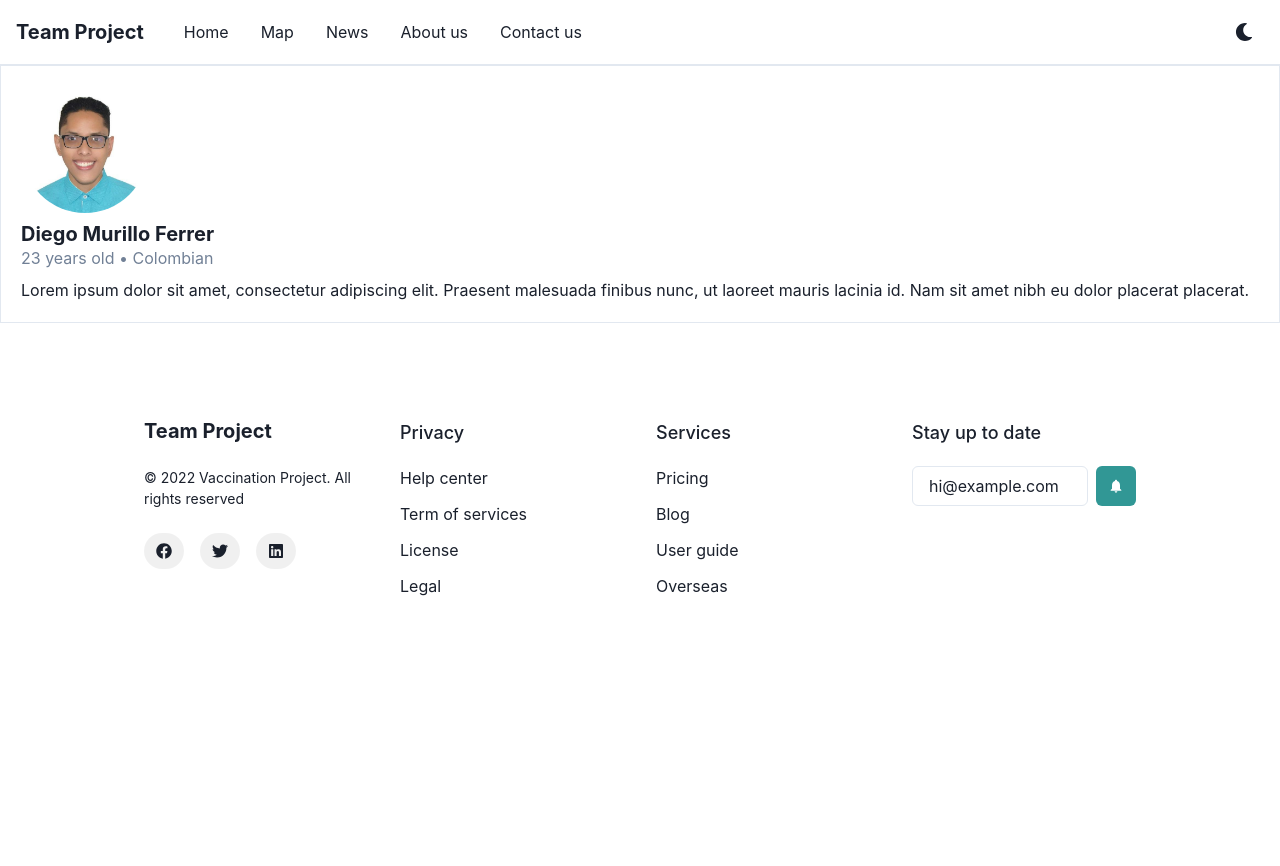
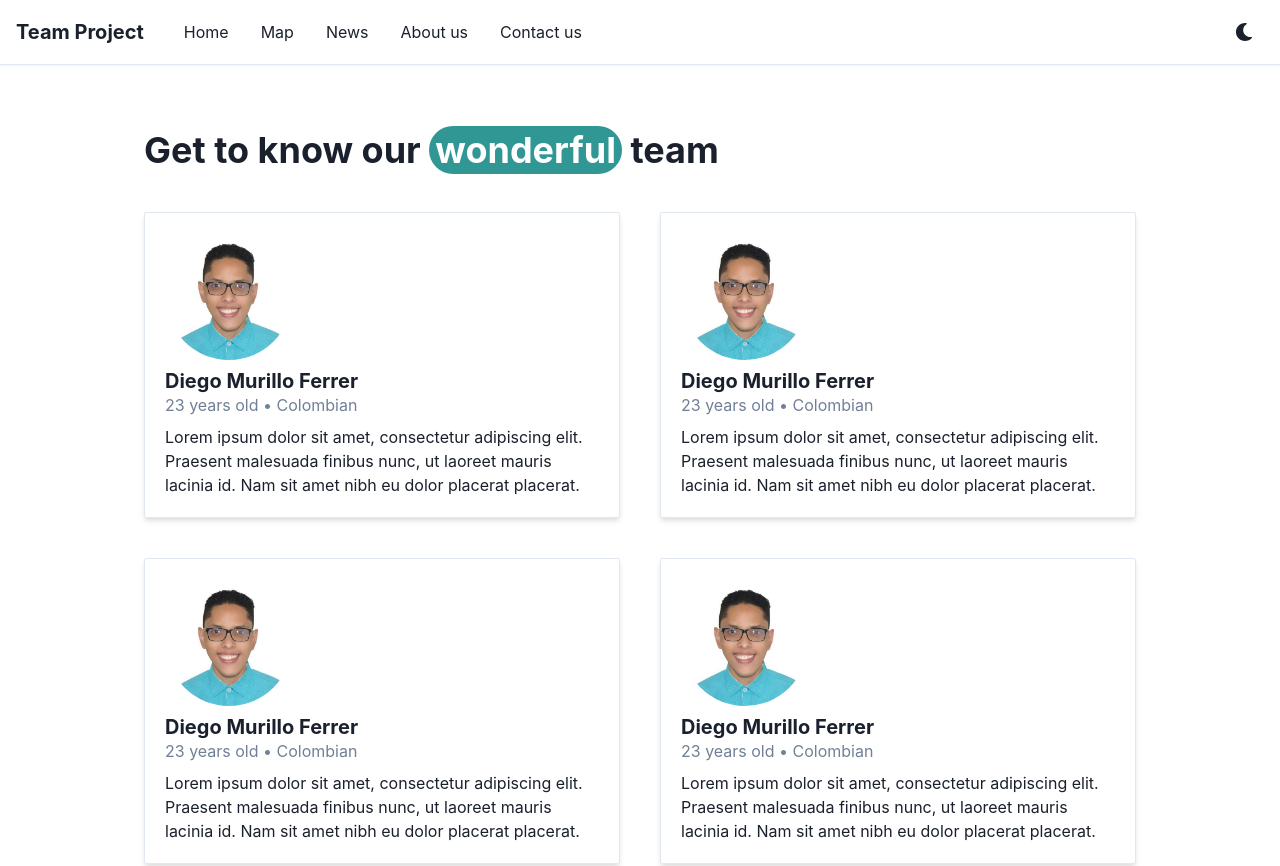
Before and after one commit to Dedox-tech/chakra-landing-page, a React (Create React App) app: page /about-us in a window 1280 px wide. Shown: the top 866 px of the page. Before the commit the page ends 800 px from the top, so only its background shows below. Built offline with nearby package versions, Linux system fonts and the light colour scheme.

Commit message:
Add description data of the team members

```diff
--- a/src/components/AboutUsCard.js
+++ b/src/components/AboutUsCard.js
@@ -4,7 +4,7 @@ import Diego from "../images/Diego-Murillo.png";
 
 export default function AboutUsCard() {
     return (
-        <Box borderWidth="1px" p={5}>
+        <Box borderWidth="1px" p={5} boxShadow="md" borderRadius="sm">
             <Avatar src={Diego} size="2xl" borderWidth="1px" />
             <Box mt={2}>
                 <Heading as="h6" size="md">
--- /dev/null
+++ b/src/components/AboutUsCardsList.js
@@ -0,0 +1,14 @@
+import React from "react";
+import { SimpleGrid } from "@chakra-ui/react";
+import AboutUsCard from "./AboutUsCard";
+
+export default function AboutUsCardsLists() {
+    return (
+        <SimpleGrid columns={{ base: 1, lg: 2 }} spacing={10} my={10}>
+            <AboutUsCard />
+            <AboutUsCard />
+            <AboutUsCard />
+            <AboutUsCard />
+        </SimpleGrid>
+    );
+}
--- a/src/components/CustomCard.js
+++ b/src/components/CustomCard.js
@@ -23,7 +23,13 @@ function CustomCard({
     const tealLightOrTealDarkColor = useColorModeValue("teal.500", "teal.200");
 
     return (
-        <Box maxW="410px" boxShadow="md" p={6} overflow="hidden">
+        <Box
+            maxW="410px"
+            boxShadow="md"
+            p={6}
+            overflow="hidden"
+            borderRadius="sm"
+        >
             <Image src={image} alt={imageAlt} objectFit="fill" />
             <Stack mt="5">
                 <Text
--- a/src/components/CustomHeader.js
+++ b/src/components/CustomHeader.js
@@ -10,6 +10,7 @@ import {
     ButtonGroup,
     Image,
     chakra,
+    Highlight,
 } from "@chakra-ui/react";
 import { motion, isValidMotionProp } from "framer-motion";
 import HeaderImageLight from "../images/Image-Header-Light.svg";
@@ -34,6 +35,9 @@ export default function CustomHeader() {
         base: 6,
     });
 
+    const tealLightOrTealDarkColor = useColorModeValue("teal.500", "teal.200");
+    const whiteOrGrayColor = useColorModeValue("white", "gray.800");
+
     return (
         <Container maxWidth={customMaxWidth} py={customPadding} centerContent>
             <Heading
@@ -41,15 +45,18 @@ export default function CustomHeader() {
                 fontSize={{ base: "4xl", sm: "5xl", md: "6xl" }}
                 align="center"
             >
-                Track Coronavirus
-                <Text
-                    as="span"
-                    color={useColorModeValue("teal.500", "teal.200")}
+                <Highlight
+                    query="Vaccinations"
+                    styles={{
+                        px: "2",
+                        py: "0.5",
+                        rounded: "full",
+                        bg: tealLightOrTealDarkColor,
+                        color: whiteOrGrayColor,
+                    }}
                 >
-                    {" "}
-                    Vaccinations{" "}
-                </Text>
-                around the world
+                    Track Coronavirus Vaccinations around the world
+                </Highlight>
             </Heading>
             <Text mt={8} fontSize={{ base: "lg", md: "xl" }} align="center">
                 Did you know that more than 5.29 billion people worldwide have
--- a/src/components/NavBar.js
+++ b/src/components/NavBar.js
@@ -25,6 +25,7 @@ export default function NavBar() {
             borderColor={lightOrUltraDark}
             minH="65px"
             px={4}
+            boxShadow="sm"
         >
             <Flex alignItems="center" justifyContent="space-between" h={16}>
                 <IconButton
--- a/src/pages/AboutUsPage.js
+++ b/src/pages/AboutUsPage.js
@@ -1,14 +1,52 @@
 import React from "react";
-import { Box } from "@chakra-ui/react";
+import {
+    Container,
+    useBreakpointValue,
+    Box,
+    Heading,
+    Highlight,
+    useColorModeValue,
+} from "@chakra-ui/react";
 import NavBar from "../components/NavBar";
 import Footer from "../components/Footer";
-import AboutUsCard from "../components/AboutUsCard";
+import AboutUsCardsLists from "../components/AboutUsCardsList";
 
 export default function MainPage() {
+    const customMaxWidth = useBreakpointValue({
+        xl: "container.lg",
+        lg: "4xl",
+        md: "2xl",
+    });
+
+    const customPadding = useBreakpointValue({
+        lg: 16,
+        md: 12,
+        base: 6,
+    });
+
+    const tealLightOrTealDarkColor = useColorModeValue("teal.500", "teal.200");
+    const whiteOrGrayColor = useColorModeValue("white", "gray.800");
+
     return (
         <Box>
             <NavBar />
-            <AboutUsCard />
+            <Container maxWidth={customMaxWidth} py={customPadding}>
+                <Heading>
+                    <Highlight
+                        query="wonderful"
+                        styles={{
+                            px: "1.5",
+                            py: "0.5",
+                            rounded: "full",
+                            bg: tealLightOrTealDarkColor,
+                            color: whiteOrGrayColor,
+                        }}
+                    >
+                        Get to know our wonderful team
+                    </Highlight>
+                </Heading>
+                <AboutUsCardsLists />
+            </Container>
             <Footer />
         </Box>
     );
```
Also changed, not shown: src/utils/teamData.js (added, +41 -0 lines).
